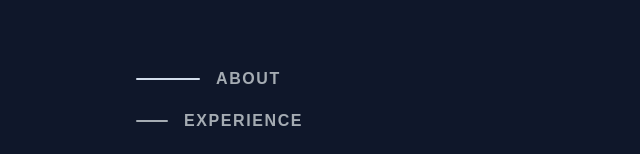
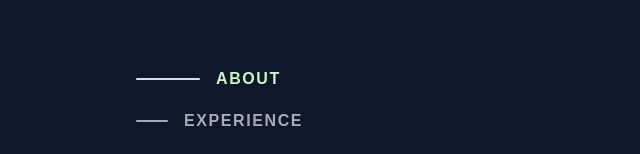
Before and after one commit to KuroMaple/portfolio, a React (Vite) app: page / in a window 1280 px wide. Shown: the part 353-507 px from the top of the page, without its empty margins (0-640 px from the left). Built offline with nearby package versions, Linux system fonts and the light colour scheme; a web font is replaced by a local one.

Commit message:
feat: nav bar anchor tags and colors

```diff
--- a/src/Components/NavBar/NavBar.css
+++ b/src/Components/NavBar/NavBar.css
@@ -18,6 +18,7 @@
   display: flex;
   flex-direction: row;
   align-items: center;
+  text-decoration: none;
 }
 
 .nav-bar__item:hover {
--- a/src/Components/NavBar/NavBar.tsx
+++ b/src/Components/NavBar/NavBar.tsx
@@ -6,18 +6,34 @@ const NavBar = () => {
   const [hovered, setHovered] = useState(-1)
 
   const renderlistElement = (index: number, text: string) => {
+    const reference = '#'+ text.toLowerCase()
+    let textSelectedColor
+    switch(index){
+    case 0:
+      textSelectedColor = '#C8F7C5'
+      break
+    case 1:
+      textSelectedColor = '#7fffd4'
+      break
+    case 2:
+      textSelectedColor = '#c5eff7'
+      break
+    }
     return (
       <li
         onClick={() => setActive(index)}
         onMouseEnter={() => setHovered(index)}
         onMouseLeave={() => setHovered(-1)}
       >
-        <a className='nav-bar__item' >
+        <a className='nav-bar__item' href={reference}>
           {(active === index || hovered === index) ?
             (<span className='nav-bar__indicator-long'>&nbsp;</span>) :
             (<span className='nav-bar__indicator-short'>&nbsp;</span>)
           }
-          <span>{text}</span>
+          <span
+            style={{color : (active === index || hovered === index) ? textSelectedColor : '#a5acb3'}}
+          >{text}
+          </span>
         </a>
       </li>
     )
```
